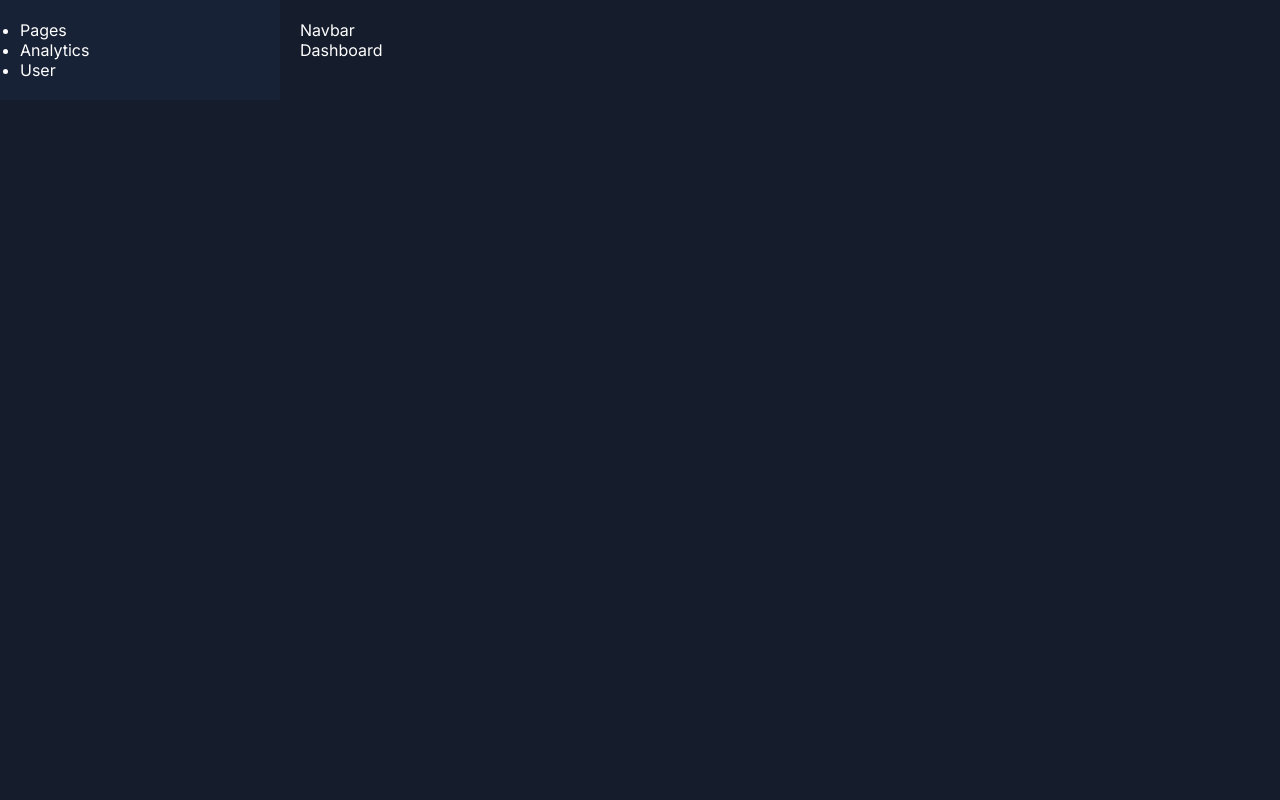
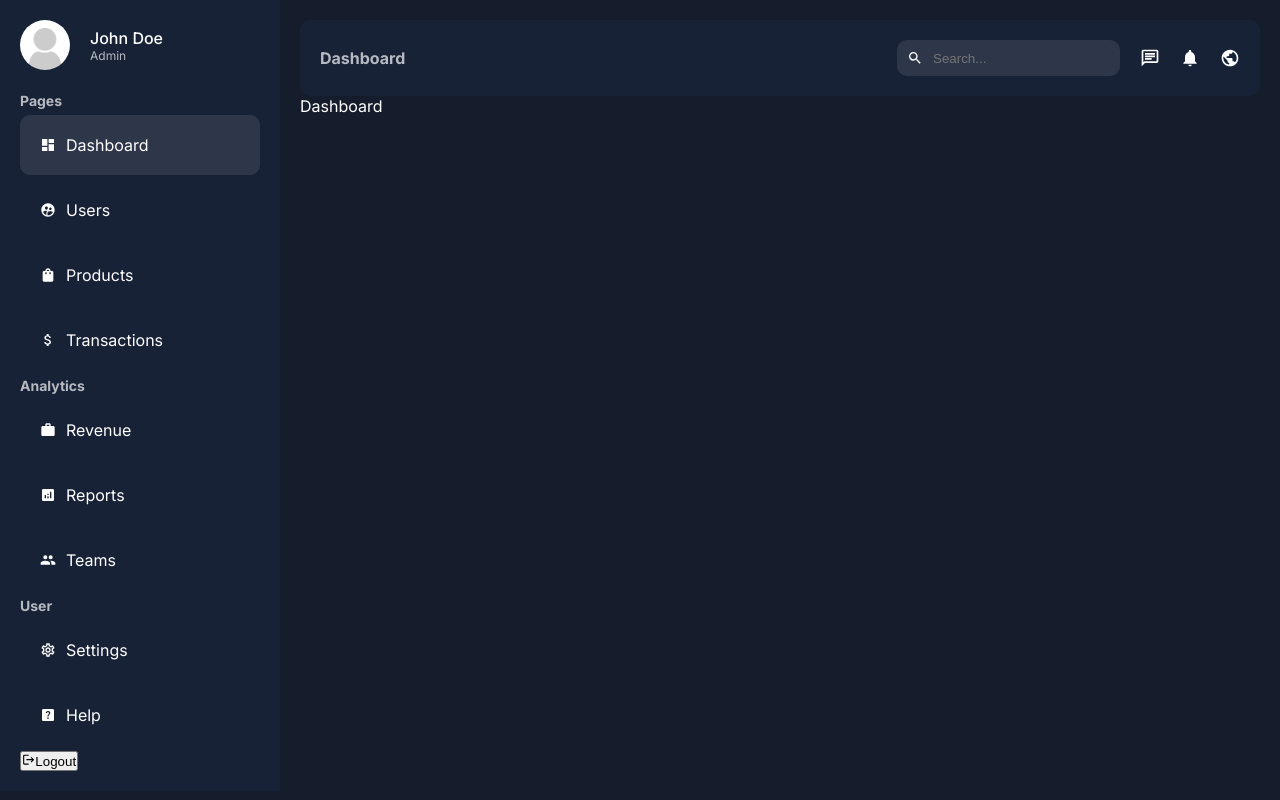
Before and after one commit to parth-develops/admin-dashboard, a Next.js app: page /dashboard in a window 1280 px wide. Built offline with nearby package versions, Linux system fonts and the light colour scheme.

Commit message:
Developing sidebar & navbar

```diff
--- a/app/ui/dashboard/navbar/navbar.jsx
+++ b/app/ui/dashboard/navbar/navbar.jsx
@@ -1,7 +1,33 @@
-import React from 'react'
+"use client";
+
+import { usePathname } from "next/navigation";
+import styles from "./navbar.module.scss";
+import {
+  MdNotifications,
+  MdOutlineChat,
+  MdPublic,
+  MdSearch,
+} from "react-icons/md";
 
 export default function Navbar() {
+  const pathname = usePathname();
+
   return (
-    <div>Navbar</div>
+    <div className={styles.navbar}>
+      <div className={styles.title}>
+        {pathname.split("/").pop()}
+      </div>
+      <div className={styles.menu}>
+        <div className={styles.search}>
+          <MdSearch />
+          <input type="text" placeholder="Search..." />
+        </div>
+        <div className={styles.icons}>
+          <MdOutlineChat size={20} />
+          <MdNotifications size={20} />
+          <MdPublic size={20} />
+        </div>
+      </div>
+    </div>
   )
 }
--- a/app/ui/dashboard/navbar/navbar.module.scss
+++ b/app/ui/dashboard/navbar/navbar.module.scss
@@ -0,0 +1,41 @@
+.navbar {
+    padding: 20px;
+    border-radius: 10px;
+    background-color: var(--bgSoft);
+    display: flex;
+    justify-content: space-between;
+    align-items: center;
+}
+
+.title {
+    color: var(--textSoft);
+    font-weight: bold;
+    text-transform: capitalize;
+}
+
+.menu {
+    display: flex;
+    align-items: center;
+    gap: 20px;
+}
+
+.search {
+    display: flex;
+    align-items: center;
+    gap: 10px;
+    padding: 10px;
+    border-radius: 10px;
+    background-color: #2e374a;
+
+    input {
+        background-color: transparent;
+        border: none;
+        color: var(--text);
+        outline: none;
+    }
+}
+
+.icons {
+    display: flex;
+    gap: 20px;
+}
--- a/app/ui/dashboard/sidebar/menuLink/menuLink.jsx
+++ b/app/ui/dashboard/sidebar/menuLink/menuLink.jsx
@@ -1,9 +1,14 @@
+"use client"
+
 import Link from "next/link";
 import styles from "./menuLink.module.scss";
+import { usePathname } from "next/navigation";
 
-export default function menuLink({ item }) {
+export default function MenuLink({ item }) {
+    const pathname = usePathname();
+
     return (
-        <Link href={item.path} className={styles.container}>
+        <Link href={item.path} className={`${styles.link} ${pathname === item.path ? styles.active : ""}`}>
             {item.icon}
             {item.title}
         </Link>
--- a/app/ui/dashboard/sidebar/menuLink/menuLink.module.scss
+++ b/app/ui/dashboard/sidebar/menuLink/menuLink.module.scss
@@ -0,0 +1,12 @@
+.link {
+    display: flex;
+    padding: 20px;
+    align-items: center;
+    gap: 10px;
+    margin: 5px 0;
+    border-radius: 10px;
+
+    &:hover, &.active {
+        background-color: #2e374a;
+    }
+}
--- a/app/ui/dashboard/sidebar/sidebar.jsx
+++ b/app/ui/dashboard/sidebar/sidebar.jsx
@@ -1,3 +1,5 @@
+import Image from "next/image";
+import MenuLink from "./menuLink/menuLink";
 import styles from "./sidebar.module.scss";
 
 import {
@@ -79,17 +81,31 @@
 export default function Sidebar() {
   return (
     <div className={styles.container}>
-      <ul>
-
+      <div className={styles.user}>
+        <Image className={styles.userImagek} src="/noavatar.png" alt="" width={50} height={50} />
+        <div className={styles.userDetail}>
+          <span className={styles.username}>John Doe</span>
+          <span className={styles.userTitle}>Admin</span>
+        </div>
+      </div>
+      <ul className={styles.list}>
         {
           menuItems.map((category => (
             <li key={category.title}>
-              <span className={styles.category}>{category.title}</span>
-              {}
+              <span>{category.title}</span>
+              {
+                category.list.map(item => (
+                  <MenuLink item={item} key={item.title} />
+                ))
+              }
             </li>
           )))
         }
       </ul>
+      <button className={styles.logout}>
+        <MdLogout />
+        Logout
+      </button>
     </div>
   )
 }
--- a/app/ui/dashboard/sidebar/sidebar.module.scss
+++ b/app/ui/dashboard/sidebar/sidebar.module.scss
@@ -1,3 +1,41 @@
 .container {
+    position: sticky;
+    top: 40px;
+}
 
+.user {
+    display: flex;
+    align-items: center;
+    gap: 20px;
+    margin-bottom: 20px;
+
+    img {
+        border-radius: 50%;
+        object-fit: cover;
+    }
+
+    .userDetail {
+        display: flex;
+        flex-direction: column;
+    }
+
+    .username {
+        font-weight: 500;
+    }
+
+    .userTitle {
+        font-size: 12px;
+        color: var(--textSoft);
+    }
 }
+
+.list {
+    list-style: none;
+
+    span {
+        color: var(--textSoft);
+        font-weight: bold;
+        font-size: 14px;
+        margin: 10px 0;
+    }
+}
```
